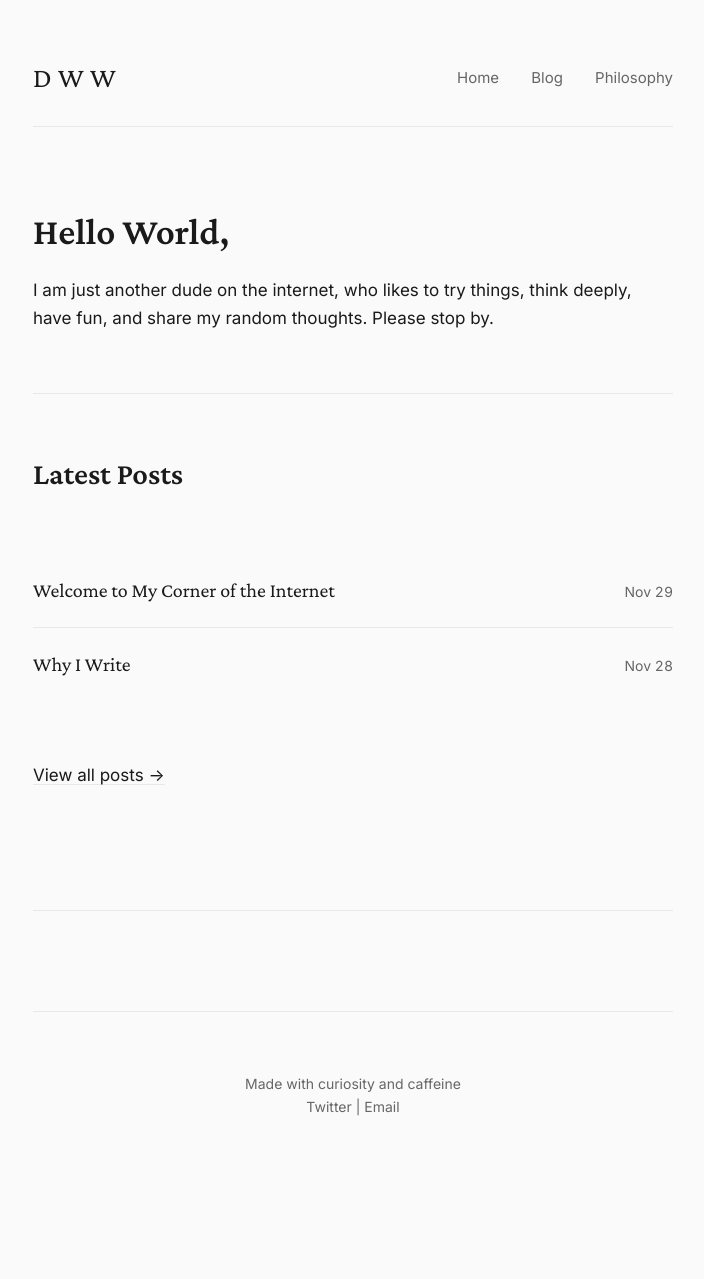
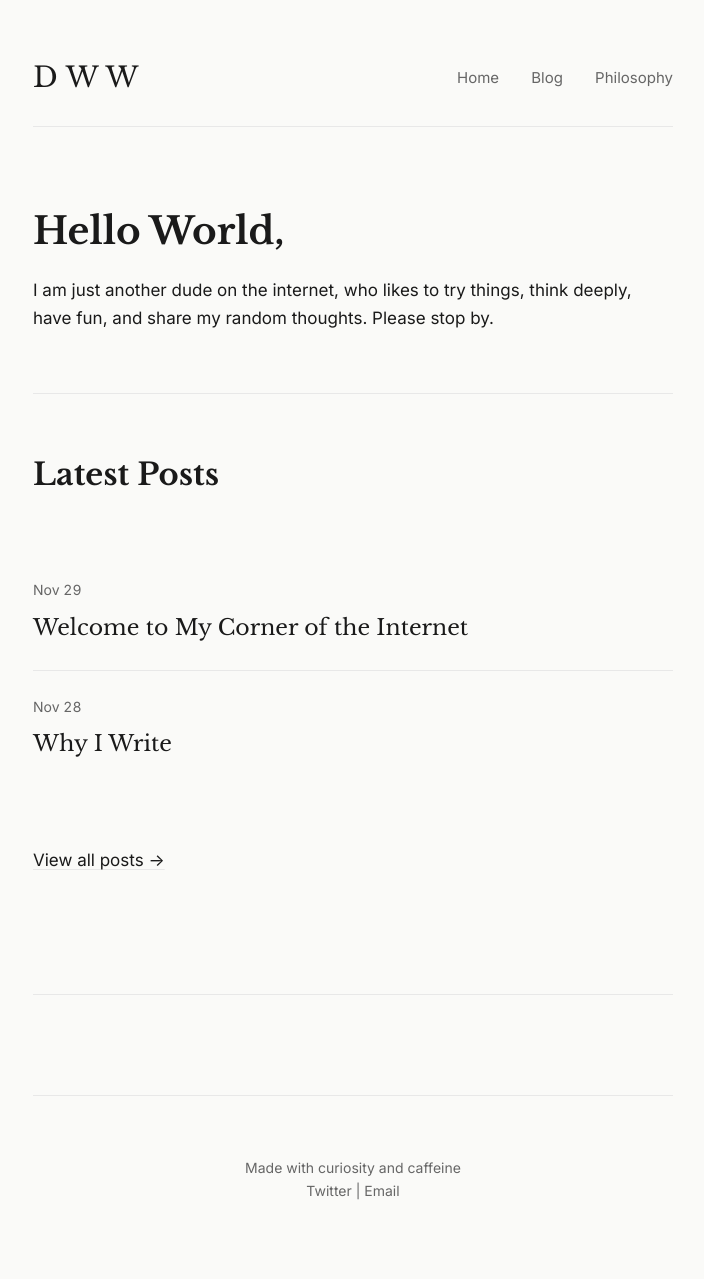
Before and after one commit to DudeWorldWide/Dudeworldwide.github.io, a Jekyll site: the page built from index.html, in a window 1280 px wide. Shown: the whole page, without its empty margins (287-991 px from the left). Built offline with Jekyll 4.4.1, drawn with Linux system fonts in a browser that asks for light colours; before the commit the page ends 1194 px from its top, so only the background shows below that.

Commit message:
Update style.css

```diff
--- a/assets/css/style.css
+++ b/assets/css/style.css
@@ -1,29 +1,30 @@
-/* Minimalist Classy Blog Theme */
-@import url('https://fonts.googleapis.com/css2?family=Inter:wght@300;400;500;600&family=Crimson+Pro:wght@400;600&display=swap');
+/* Minimalist Classy Blog Theme - Light Version */
+@import url('https://fonts.googleapis.com/css2?family=Inter:wght@300;400;500&family=Libre+Baskerville:wght@400;700&display=swap');
 
 /* --- VARIABLES --- */
 :root {
   /* Elegant Font Pairing */
   --font-main: "Inter", -apple-system, system-ui, sans-serif;
-  --font-header: "Crimson Pro", Georgia, serif;
+  --font-header: "Libre Baskerville", Georgia, serif;
 
-  /* Minimalist Palette */
-  --background-color: #fafafa;
+  /* Light Minimalist Palette - ALWAYS LIGHT */
+  --background-color: #fafaf8;
   --accent-color: #e8e8e8;
   --text-color: #1a1a1a;
   --text-secondary: #666;
   --link-color: #1a1a1a;
-  --hover-color: #000;
+  --hover-color: #4a90e2; /* Classy blue for hover */
 }
 
+/* Remove dark mode - force light theme always */
 @media (prefers-color-scheme: dark) {
   :root {
-    --background-color: #0a0a0a;
-    --accent-color: #222;
-    --text-color: #e8e8e8;
-    --text-secondary: #999;
-    --link-color: #e8e8e8;
-    --hover-color: #fff;
+    --background-color: #fafaf8;
+    --accent-color: #e8e8e8;
+    --text-color: #1a1a1a;
+    --text-secondary: #666;
+    --link-color: #1a1a1a;
+    --hover-color: #4a90e2;
   }
 }
 
@@ -118,7 +119,7 @@ nav a:hover::after {
 /* --- TYPOGRAPHY --- */
 h1, h2, h3, h4, h5, h6 {
   font-family: var(--font-header);
-  font-weight: 600;
+  font-weight: 700;
   line-height: 1.3;
   margin-top: 2em;
   margin-bottom: 0.5em;
@@ -138,14 +139,15 @@ main a {
   text-decoration: underline;
   text-decoration-color: var(--accent-color);
   text-underline-offset: 3px;
-  transition: text-decoration-color 0.2s ease;
+  transition: all 0.2s ease;
 }
 
 main a:hover {
-  text-decoration-color: var(--text-color);
+  color: var(--hover-color);
+  text-decoration-color: var(--hover-color);
 }
 
-/* --- BLOG POST LIST --- */
+/* --- BLOG POST LIST (VERTICAL LAYOUT LIKE YOUR EXAMPLE) --- */
 ul.blog-posts {
   margin: 60px 0;
   list-style: none;
@@ -154,37 +156,38 @@ ul.blog-posts {
 
 ul.blog-posts li {
   display: flex;
-  justify-content: space-between;
-  align-items: baseline;
-  padding: 20px 0;
+  flex-direction: column; /* Stack vertically: date on top, title below */
+  padding: 24px 0;
   border-top: 1px solid var(--accent-color);
-  gap: 20px;
+  gap: 8px;
 }
 
 ul.blog-posts li:first-child {
   border-top: none;
 }
 
-ul.blog-posts li a {
-  font-family: var(--font-header);
-  font-size: 20px;
-  font-weight: 400;
-  color: var(--text-color);
-  text-decoration: none;
-  flex: 1;
-  transition: color 0.2s ease;
-}
-
-ul.blog-posts li a:hover {
-  color: var(--text-secondary);
-}
-
+/* Date styling - appears first */
 ul.blog-posts li time {
   font-family: var(--font-main);
   font-size: 14px;
   color: var(--text-secondary);
-  white-space: nowrap;
   font-variant-numeric: tabular-nums;
+  order: 1; /* Ensure date comes first */
+}
+
+/* Post title - appears below date */
+ul.blog-posts li a {
+  font-family: var(--font-header);
+  font-size: 22px;
+  font-weight: 400;
+  color: var(--text-color);
+  text-decoration: none;
+  transition: color 0.2s ease;
+  order: 2; /* Title comes after date */
+}
+
+ul.blog-posts li a:hover {
+  color: var(--hover-color); /* Blue on hover */
 }
 
 /* --- OTHER ELEMENTS --- */
@@ -254,9 +257,8 @@ footer a:hover {
     margin-right: 20px;
   }
 
-  ul.blog-posts li {
-    flex-direction: column;
-    gap: 8px;
+  ul.blog-posts li a {
+    font-size: 20px;
   }
 
   ul.blog-posts li time {
```
